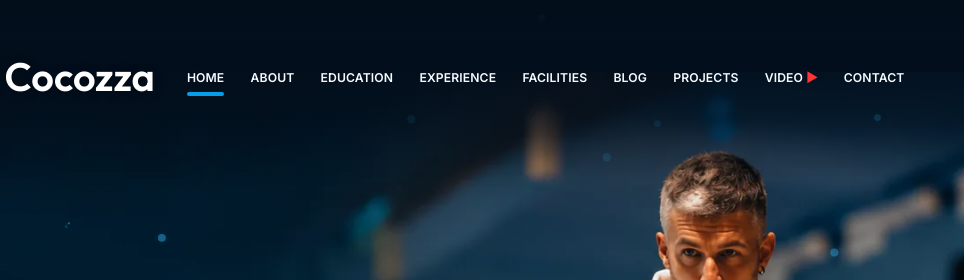
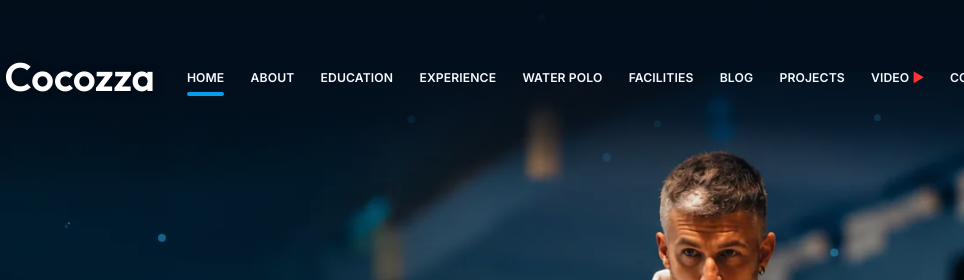
Before and after one commit to Liviowp/liviococozza.github.io, a plain HTML site: page index.html in a window 1280 px wide. Shown: the top 280 px of the page, 316-1280 px from the left. Drawn offline with Linux system fonts and the light colour scheme.

Commit message:
Add Water Polo page to main navigation

```diff
--- a/index.html
+++ b/index.html
@@ -125,6 +125,7 @@
           <li><a href="#philosophy" class="nav-link">About</a></li>
           <li><a href="#gallery" class="nav-link">Education</a></li>
           <li><a href="#journey" class="nav-link">Experience</a></li>
+          <li><a href="water-polo.html" class="nav-link">Water Polo</a></li>
           <li><a href="#facilities" class="nav-link">Facilities</a></li>
           <li><a href="#blog" class="nav-link">Blog</a></li>
           <li><a href="#services" class="nav-link">Projects</a></li>
```
